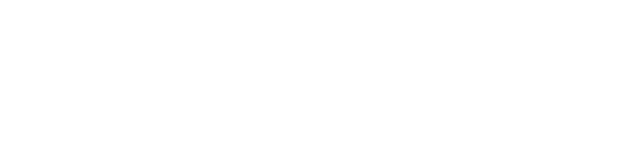
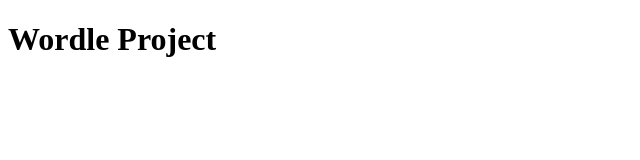
Before and after one commit to RenataKuroda/wordle-project, a plain HTML site: page index.html in a window 1280 px wide. Shown: the whole page, without its empty margins (0-640 px from the left). Drawn offline with Linux system fonts and the light colour scheme.

Commit message:
adding h1 to test settings

```diff
--- a/index.html
+++ b/index.html
@@ -13,6 +13,7 @@
         <link rel="stylesheet" href="">
     </head>
     <body>
+        <h1>Wordle Project</h1>
         <!--[if lt IE 7]>
             <p class="browsehappy">You are using an <strong>outdated</strong> browser. Please <a href="#">upgrade your browser</a> to improve your experience.</p>
         <![endif]-->
```
